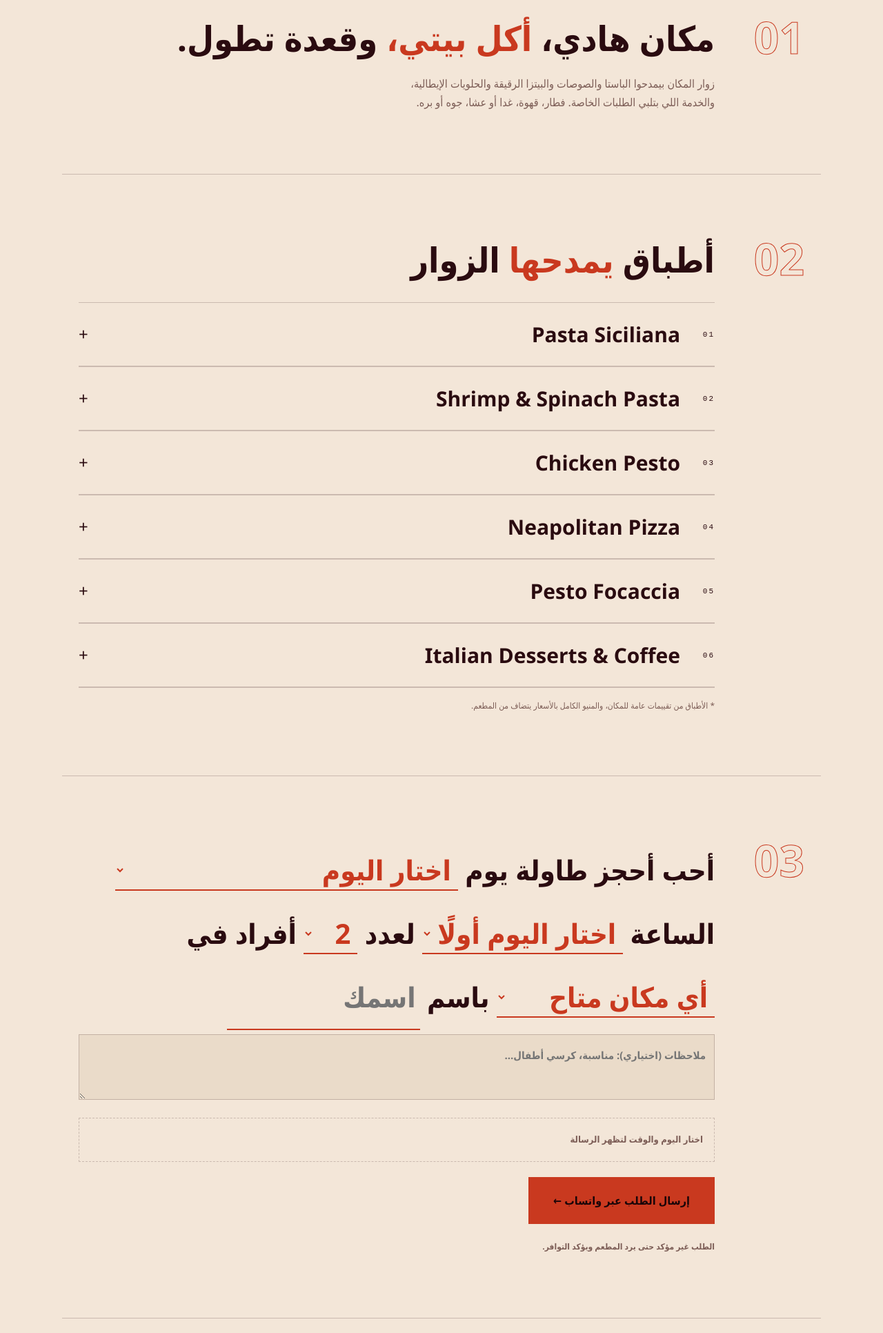
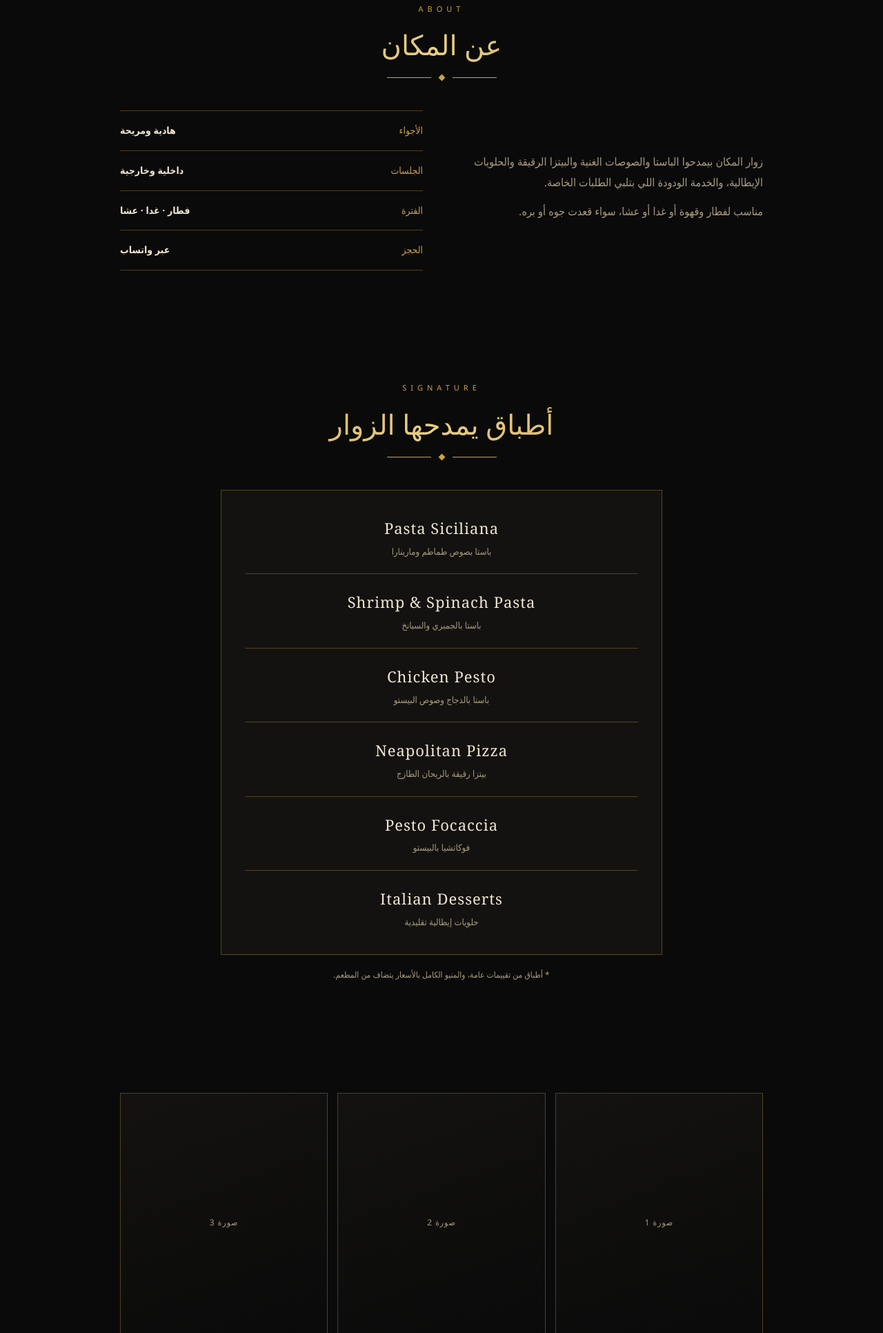
Before and after one commit to marwanahmed32/gta5-ps4-mod, a plain HTML site: page index.html in a window 1280 px wide. Shown: the part 868-2800 px from the top of the page at 69% size. Drawn offline with Linux system fonts and the light colour scheme.

Commit message:
Update index.html

```diff
--- a/index.html
+++ b/index.html
@@ -3,138 +3,144 @@
 <head>
 <meta charset="UTF-8"/>
 <meta name="viewport" content="width=device-width, initial-scale=1, viewport-fit=cover"/>
-<meta name="theme-color" content="#2a0b10"/>
-<title>MOKHITO — مطعم وكافيه | القاهرة</title>
+<title>Mokhito — مطعم وكافيه | القاهرة</title>
 <meta name="description" content="Mokhito — مطعم وكافيه في القاهرة. الأطباق وحجز طاولة عبر واتساب."/>
 <style>
-:root{--bg:#2a0b10;--bg2:#36111a;--ink:#f3e6d8;--mut:#b99f94;--ac:#ff7a59;--line:rgba(243,230,216,.18);box-sizing:border-box;padding-top:env(safe-area-inset-top,0px);padding-bottom:env(safe-area-inset-bottom,0px)}
-@media (prefers-color-scheme:light){:root:not([data-theme="dark"]){--bg:#f3e6d8;--bg2:#eadbc9;--ink:#2a0b10;--mut:#7d5e57;--ac:#c9391f;--line:rgba(42,11,16,.2)}}
-:root[data-theme="light"]{--bg:#f3e6d8;--bg2:#eadbc9;--ink:#2a0b10;--mut:#7d5e57;--ac:#c9391f;--line:rgba(42,11,16,.2)}
+/* الوضع الافتراضي: ذهبي على أسود. زر ◐ في القائمة يبدّل لكحلي على أبيض */
+:root{--bg:#0a0a0a;--bg2:#131210;--ink:#efe6d2;--mut:#a89c82;--gold:#c9a24a;--gold2:#e8cd86;--line:rgba(201,162,74,.35);--on:#0a0a0a;box-sizing:border-box;padding-top:env(safe-area-inset-top,0px);padding-bottom:env(safe-area-inset-bottom,0px)}
+:root[data-theme="light"]{--bg:#ffffff;--bg2:#f4f6fa;--ink:#12213f;--mut:#5a6784;--gold:#12306b;--gold2:#2a4f9a;--line:rgba(18,48,107,.3);--on:#ffffff}
 *{box-sizing:border-box;margin:0;padding:0}
-html{scroll-behavior:smooth}
-body{background:var(--bg);color:var(--ink);font-family:'Cairo','Segoe UI',Tahoma,Arial,sans-serif;line-height:1.7;overflow-x:hidden}
-.mono{font-family:'Courier New',monospace;letter-spacing:2px;font-size:11px;text-transform:uppercase;direction:ltr}
-#pg{position:fixed;top:env(safe-area-inset-top,0px);right:0;height:3px;background:var(--ac);width:0;z-index:60}
-header{position:fixed;top:env(safe-area-inset-top,0px);left:0;right:0;z-index:50;display:flex;justify-content:space-between;align-items:center;padding:18px 24px;mix-blend-mode:difference;color:#fff}
-header b{font-size:18px;letter-spacing:3px;direction:ltr}
-.bg{background:none;border:0;color:inherit;font:inherit;cursor:pointer;display:flex;align-items:center;gap:10px}
-.bg i{display:block;width:30px;height:10px;border-top:2px solid currentColor;border-bottom:2px solid currentColor}
-.ov{position:fixed;inset:0;background:var(--ac);color:#1a0508;z-index:55;display:flex;flex-direction:column;justify-content:center;padding:40px;clip-path:circle(0 at 0 0);transition:clip-path .7s cubic-bezier(.7,0,.2,1)}
-.ov.on{clip-path:circle(150% at 0 0)}
-.ov a{font-size:clamp(40px,10vw,90px);font-weight:900;color:inherit;text-decoration:none;line-height:1.15;display:flex;gap:16px;align-items:baseline;transition:transform .3s}
-.ov a:hover{transform:translateX(-14px)}
-.ov a small{font-size:12px;font-family:'Courier New',monospace}
-.ov .x{position:absolute;top:calc(18px + env(safe-area-inset-top,0px));left:24px;background:none;border:0;font:inherit;font-weight:800;cursor:pointer;color:inherit}
-.hero{min-height:100vh;display:flex;flex-direction:column;justify-content:flex-end;padding:0 24px 40px;border-bottom:1px solid var(--line)}
-.hero h1{font-size:clamp(60px,21vw,260px);line-height:.82;font-weight:900;letter-spacing:-.05em;direction:ltr;text-align:right;color:var(--ac);margin-bottom:26px}
-.meta{display:flex;justify-content:space-between;gap:16px;flex-wrap:wrap;border-top:1px solid var(--line);padding-top:16px;color:var(--mut)}
-.meta p{max-width:340px;font-size:15px;color:var(--ink)}
-.sec{padding:90px 24px;border-bottom:1px solid var(--line);max-width:1100px;margin:0 auto;display:grid;grid-template-columns:110px 1fr;gap:20px}
-.n{font-size:64px;font-weight:900;color:transparent;-webkit-text-stroke:1px var(--ac);line-height:1;direction:ltr;text-align:right}
-.big{font-size:clamp(26px,4.6vw,50px);font-weight:700;line-height:1.35}
-.big em{font-style:normal;color:var(--ac)}
-.sm{color:var(--mut);margin-top:18px;max-width:480px}
-.ac{border-top:1px solid var(--line)}
-.ac button{width:100%;background:none;border:0;border-bottom:1px solid var(--line);color:var(--ink);font:inherit;padding:20px 0;display:grid;grid-template-columns:50px 1fr 30px;align-items:center;text-align:right;cursor:pointer;transition:color .3s}
-.ac button:hover,.ac button.on{color:var(--ac)}
-.ac button span:nth-child(2){font-size:clamp(20px,3.4vw,30px);font-weight:700;direction:ltr;text-align:right}
-.ac button span:last-child{font-size:24px;transition:transform .35s;text-align:left}
-.ac button.on span:last-child{transform:rotate(45deg)}
-.ac .p{max-height:0;overflow:hidden;transition:max-height .45s;color:var(--mut);border-bottom:1px solid var(--line)}
-.ac .p div{padding:4px 50px 22px}
-.ac .p.on{max-height:120px}
-.note{font-size:12px;color:var(--mut);margin-top:16px}
-.ml{font-size:clamp(22px,4vw,40px);font-weight:700;line-height:2.3}
-.ml select,.ml input{font:inherit;font-weight:900;color:var(--ac);background:transparent;border:0;border-bottom:2px solid var(--ac);border-radius:0;padding:0 6px;outline:none;max-width:100%;cursor:pointer}
-.ml input{width:7em}
-.ml select option{color:#2a0b10;background:#f3e6d8;font-size:16px}
-.ml textarea{display:block;width:100%;margin-top:6px;font:inherit;font-size:15px;color:var(--ink);background:var(--bg2);border:1px solid var(--line);padding:12px;outline:none}
-.prev{white-space:pre-wrap;margin-top:26px;border:1px dashed var(--line);padding:16px;font-size:13px;color:var(--mut)}
-.send{margin-top:22px;background:var(--ac);color:#1a0508;border:0;padding:16px 36px;font:inherit;font-weight:900;font-size:16px;cursor:pointer;transition:transform .25s}
-.send:hover{transform:translateX(-8px)}
-.vis a{display:inline-block;margin-top:24px;font-size:clamp(28px,6vw,64px);font-weight:900;color:var(--ink);text-decoration:none;border-bottom:3px solid var(--ac);transition:color .3s}
-.vis a:hover{color:var(--ac)}
-footer{padding:30px 24px 50px;color:var(--mut);display:flex;justify-content:space-between}
-.rv{opacity:0;transform:translateY(30px);transition:1s}.rv.in{opacity:1;transform:none}
-@media(max-width:700px){.sec{grid-template-columns:1fr;gap:6px;padding:70px 22px}.n{font-size:44px}.ac button{grid-template-columns:34px 1fr 24px}.ac .p div{padding-inline-start:34px}}
+html{scroll-behavior:smooth;scroll-padding-top:70px}
+body{background:var(--bg);color:var(--ink);font-family:'Cairo','Segoe UI',Tahoma,Arial,sans-serif;line-height:1.9;overflow-x:hidden;transition:background .4s,color .4s}
+.serif{font-family:Georgia,'Times New Roman',serif}
+.gt{background:linear-gradient(135deg,var(--gold),var(--gold2),var(--gold));-webkit-background-clip:text;background-clip:text;color:transparent}
+nav{position:sticky;top:env(safe-area-inset-top,0px);z-index:30;background:color-mix(in srgb,var(--bg) 92%,transparent);backdrop-filter:blur(10px);border-bottom:1px solid var(--line);display:flex;align-items:center;justify-content:space-between;padding:12px 24px}
+nav .lg{font-size:24px;letter-spacing:2px;direction:ltr}
+nav .ln{display:flex;gap:22px;align-items:center}
+nav a{color:var(--mut);text-decoration:none;font-size:13px;transition:color .25s}
+nav a:hover{color:var(--gold)}
+.th{background:none;border:1px solid var(--line);color:var(--gold);width:32px;height:32px;border-radius:50%;cursor:pointer;font-size:15px}
+.hero{padding:34px 20px;min-height:90vh;display:flex}
+.frame{flex:1;border:1px solid var(--line);outline:1px solid var(--line);outline-offset:-10px;display:flex;flex-direction:column;align-items:center;justify-content:center;text-align:center;padding:50px 24px;background:radial-gradient(ellipse at 50% 0%,color-mix(in srgb,var(--gold) 16%,transparent),transparent 65%)}
+.kick{font-size:11px;letter-spacing:6px;color:var(--gold);direction:ltr;text-transform:uppercase}
+.hero h1{font-size:clamp(40px,7vw,68px);font-weight:400;letter-spacing:3px;margin:14px 0;direction:ltr}
+.orn{display:flex;align-items:center;gap:12px;color:var(--gold);margin:6px 0 18px}
+.orn:before,.orn:after{content:"";width:64px;height:1px;background:var(--gold)}
+.orn i{width:7px;height:7px;transform:rotate(45deg);background:var(--gold)}
+.hero p{max-width:440px;color:var(--mut)}
+.btns{display:flex;gap:12px;flex-wrap:wrap;justify-content:center;margin-top:28px}
+.btn{padding:12px 32px;border:1px solid var(--gold);color:var(--gold);text-decoration:none;font-size:14px;letter-spacing:1px;transition:.3s;background:none;font-family:inherit;cursor:pointer}
+.btn:hover,.btn.f{background:var(--gold);color:var(--on)}
+.btn.f:hover{background:transparent;color:var(--gold)}
+section{max-width:980px;margin:0 auto;padding:80px 24px}
+.hd{text-align:center;margin-bottom:44px}
+.hd h2{font-size:clamp(28px,4.5vw,40px);font-weight:400}
+.hd .kick{margin-bottom:4px}
+.hd .orn{justify-content:center;margin-bottom:0}
+.about{display:grid;grid-template-columns:1fr 1fr;gap:54px;align-items:center}
+.about p{color:var(--mut);margin-bottom:12px}
+.fx div{display:flex;justify-content:space-between;padding:15px 0;border-bottom:1px solid var(--line);font-size:14px}
+.fx div:first-child{border-top:1px solid var(--line)}.fx span{color:var(--gold)}
+.menu{max-width:640px;margin:0 auto;border:1px solid var(--line);padding:14px 34px;background:var(--bg2)}
+.d{padding:20px 0;text-align:center;border-bottom:1px solid var(--line)}
+.d:last-child{border:0}
+.d h3{font-size:22px;font-weight:400;direction:ltr;letter-spacing:1px}
+.d p{font-size:13px;color:var(--mut)}
+.note{font-size:12px;color:var(--mut);text-align:center;margin-top:18px}
+.gal{display:grid;grid-template-columns:repeat(3,1fr);gap:14px}
+.gal div{aspect-ratio:4/5;border:1px solid var(--line);display:grid;place-items:center;color:var(--mut);font-size:12px;letter-spacing:1px;background:linear-gradient(160deg,var(--bg2),var(--bg))}
+form{max-width:640px;margin:0 auto;border:1px solid var(--line);outline:1px solid var(--line);outline-offset:-8px;padding:38px 30px;display:grid;gap:20px;background:var(--bg2)}
+label{font-size:11px;letter-spacing:2px;color:var(--gold);display:block;margin-bottom:4px}
+input,select,textarea{width:100%;padding:12px 4px;border:0;border-bottom:1px solid var(--line);background:transparent;color:var(--ink);font:inherit;border-radius:0;outline:none}
+input:focus,select:focus,textarea:focus{border-color:var(--gold)}
+option{color:#111;background:#fff}
+.row{display:grid;grid-template-columns:repeat(auto-fit,minmax(160px,1fr));gap:22px}
+.prev{white-space:pre-wrap;border:1px dashed var(--line);padding:14px;font-size:13px;color:var(--mut)}
+.vs{text-align:center;border-top:1px solid var(--line)}
+.vs p{color:var(--mut);margin-bottom:22px}
+footer{text-align:center;color:var(--mut);font-size:11px;letter-spacing:4px;padding:26px 20px 50px;border-top:1px solid var(--line)}
+.rv{opacity:0;transform:translateY(20px);transition:opacity .9s,transform .9s}.rv.in{opacity:1;transform:none}
+@media(max-width:720px){.about{grid-template-columns:1fr;gap:28px}nav .ln a{display:none}.gal{gap:8px}section{padding:60px 20px}.menu{padding:8px 20px}}
 </style>
 </head>
 <body>
-<div id="pg"></div>
-<header><b>MOKHITO</b><button class="bg" id="op"><span class="mono">Menu</span><i></i></button></header>
-<div class="ov" id="ov"><button class="x" id="cl">إغلاق ✕</button>
-  <a href="#about"><small>01</small>عن المكان</a><a href="#dishes"><small>02</small>الأطباق</a><a href="#book"><small>03</small>الحجز</a><a href="#visit"><small>04</small>الموقع</a></div>
+<nav><div class="lg serif gt">Mokhito</div><div class="ln"><a href="#about">عن المكان</a><a href="#menu">الأطباق</a><a href="#book">الحجز</a><a href="#visit">الموقع</a><button class="th" id="th" title="تبديل الألوان">◐</button></div></nav>
 
-<section class="hero" id="top">
-  <div class="mono" style="color:var(--mut);margin-bottom:auto;padding-top:90px">Restaurant &amp; Café — Cairo</div>
-  <h1>MOKHITO</h1>
-  <div class="meta"><p>باستا وبيتزا وقهوة. جلسات داخلية وخارجية، وأكل بصوصات غنية.</p><div class="mono">Scroll ↓</div></div>
+<header class="hero"><div class="frame">
+  <div class="kick">Restaurant &amp; Café · Cairo</div>
+  <h1 class="serif gt">Mokhito</h1>
+  <div class="orn"><i></i></div>
+  <p>باستا وبيتزا وقهوة، في مكان هادي بجلسات داخلية وخارجية.</p>
+  <div class="btns"><a class="btn f" href="#book">احجز طاولة</a><a class="btn" href="#menu">الأطباق</a></div>
+</div></header>
+
+<section id="about" class="rv">
+  <div class="hd"><div class="kick">About</div><h2 class="serif gt">عن المكان</h2><div class="orn"><i></i></div></div>
+  <div class="about">
+    <div><p>زوار المكان بيمدحوا الباستا والصوصات الغنية والبيتزا الرقيقة والحلويات الإيطالية، والخدمة الودودة اللي بتلبي الطلبات الخاصة.</p><p>مناسب لفطار وقهوة أو غدا أو عشا، سواء قعدت جوه أو بره.</p></div>
+    <div class="fx"><div><span>الأجواء</span><b>هادية ومريحة</b></div><div><span>الجلسات</span><b>داخلية وخارجية</b></div><div><span>الفترة</span><b>فطار · غدا · عشا</b></div><div><span>الحجز</span><b>عبر واتساب</b></div></div>
+  </div>
 </section>
 
-<section class="sec rv" id="about"><div class="n">01</div>
-  <div><div class="big">مكان هادي، <em>أكل بيتي،</em> وقعدة تطول.</div>
-  <p class="sm">زوار المكان بيمدحوا الباستا والصوصات والبيتزا الرقيقة والحلويات الإيطالية، والخدمة اللي بتلبي الطلبات الخاصة. فطار، قهوة، غدا أو عشا، جوه أو بره.</p></div></section>
+<section id="menu" class="rv">
+  <div class="hd"><div class="kick">Signature</div><h2 class="serif gt">أطباق يمدحها الزوار</h2><div class="orn"><i></i></div></div>
+  <div class="menu">
+    <div class="d"><h3 class="serif">Pasta Siciliana</h3><p>باستا بصوص طماطم ومارينارا</p></div>
+    <div class="d"><h3 class="serif">Shrimp &amp; Spinach Pasta</h3><p>باستا بالجمبري والسبانخ</p></div>
+    <div class="d"><h3 class="serif">Chicken Pesto</h3><p>باستا بالدجاج وصوص البيستو</p></div>
+    <div class="d"><h3 class="serif">Neapolitan Pizza</h3><p>بيتزا رقيقة بالريحان الطازج</p></div>
+    <div class="d"><h3 class="serif">Pesto Focaccia</h3><p>فوكاتشيا بالبيستو</p></div>
+    <div class="d"><h3 class="serif">Italian Desserts</h3><p>حلويات إيطالية تقليدية</p></div>
+  </div>
+  <p class="note">* أطباق من تقييمات عامة، والمنيو الكامل بالأسعار يتضاف من المطعم.</p>
+</section>
 
-<section class="sec rv" id="dishes"><div class="n">02</div>
-  <div><div class="big" style="margin-bottom:28px">أطباق <em>يمدحها</em> الزوار</div>
-  <div class="ac" id="ac"></div>
-  <p class="note">* الأطباق من تقييمات عامة للمكان، والمنيو الكامل بالأسعار يتضاف من المطعم.</p></div></section>
+<section class="rv"><div class="gal"><div>صورة 1</div><div>صورة 2</div><div>صورة 3</div></div></section>
 
-<section class="sec rv" id="book"><div class="n">03</div>
-  <div class="ml">
-    أحب أحجز طاولة يوم <select id="dsel"></select>
-    الساعة <select id="tsel"></select>
-    لعدد <select id="pp"></select> أفراد
-    في <select id="zn"><option>أي مكان متاح</option><option>الجلسة الخارجية</option><option>الداخل</option></select>
-    باسم <input id="nm" placeholder="اسمك"/>
-    <textarea id="nt" rows="2" placeholder="ملاحظات (اختياري): مناسبة، كرسي أطفال..."></textarea>
+<section id="book" class="rv">
+  <div class="hd"><div class="kick">Reservation</div><h2 class="serif gt">احجز طاولتك</h2><div class="orn"><i></i></div></div>
+  <form onsubmit="return false">
+    <div class="row"><div><label>اليوم</label><select id="dsel"></select></div><div><label>الميعاد</label><select id="tsel"></select></div></div>
+    <div class="row"><div><label>الاسم</label><input id="nm" placeholder="اسمك"/></div><div><label>عدد الأفراد</label><select id="pp"></select></div><div><label>المكان</label><select id="zn"><option>أي مكان متاح</option><option>جلسة خارجية</option><option>داخلي</option></select></div></div>
+    <div><label>ملاحظات (اختياري)</label><textarea id="nt" rows="2" placeholder="مناسبة، كرسي أطفال..."></textarea></div>
     <div class="prev" id="pv"></div>
-    <button class="send" id="go">إرسال الطلب عبر واتساب ←</button>
-    <p class="note">الطلب غير مؤكد حتى يرد المطعم ويؤكد التوافر.</p>
-  </div></section>
+    <button class="btn f" id="go" type="button">إرسال طلب الحجز عبر واتساب</button>
+    <p class="note" style="margin:0">الطلب غير مؤكد حتى يرد المطعم ويؤكد التوافر.</p>
+  </form>
+</section>
 
-<section class="sec rv vis" id="visit"><div class="n">04</div>
-  <div><div class="big">تعالى <em>زورنا</em> في المنيل</div>
-  <a href="https://maps.app.goo.gl/qy3ge4Giy2mt8o2NA" target="_blank" rel="noopener">افتح الخريطة ↗</a></div></section>
-<footer class="mono"><span>© MOKHITO</span><span>Cairo</span></footer>
+<div class="vs"><section id="visit" class="rv">
+  <div class="hd"><div class="kick">Visit</div><h2 class="serif gt">الموقع</h2><div class="orn"><i></i></div></div>
+  <p>المنيل، القاهرة</p>
+  <a class="btn" href="https://maps.app.goo.gl/qy3ge4Giy2mt8o2NA" target="_blank" rel="noopener">افتح في خرائط جوجل</a>
+</section></div>
+<footer>MOKHITO · CAIRO</footer>
 
 <script>
 var WA_NUMBER=""; // رقم المطعم بصيغة دولية بدون + مثال: 2010xxxxxxxx
-var D=[["Pasta Siciliana","باستا بصوص طماطم ومارينارا، من أكتر الأطباق اللي الزوار بيمدحوها."],["Shrimp & Spinach Pasta","باستا بالجمبري والسبانخ."],["Chicken Pesto","باستا بالدجاج وصوص البيستو."],["Neapolitan Pizza","بيتزا إيطالية رقيقة بالريحان الطازج."],["Pesto Focaccia","فوكاتشيا بالبيستو."],["Italian Desserts & Coffee","حلويات إيطالية وقهوة لقعدة هادية."]];
-var ac=document.getElementById('ac');
-D.forEach(function(x,i){var b=document.createElement('button'),p=document.createElement('div');b.innerHTML='<span class="mono">0'+(i+1)+'</span><span>'+x[0]+'</span><span>+</span>';p.className='p';p.innerHTML='<div>'+x[1]+'</div>';
- b.onclick=function(){var o=p.classList.contains('on');document.querySelectorAll('.ac .p').forEach(function(q){q.classList.remove('on')});document.querySelectorAll('.ac button').forEach(function(q){q.classList.remove('on')});if(!o){p.classList.add('on');b.classList.add('on')}};
- ac.appendChild(b);ac.appendChild(p)});
-
-var ov=document.getElementById('ov');
-document.getElementById('op').onclick=function(){ov.classList.add('on')};
-function cl(){ov.classList.remove('on')}
-document.getElementById('cl').onclick=cl;ov.querySelectorAll('a').forEach(function(a){a.onclick=cl});
-var pg=document.getElementById('pg');
-addEventListener('scroll',function(){var h=document.documentElement;pg.style.width=(h.scrollTop/(h.scrollHeight-h.clientHeight)*100)+'%'});
-
+document.getElementById('th').onclick=function(){var r=document.documentElement;r.dataset.theme=r.dataset.theme=='light'?'':'light'};
 var DN=['الأحد','الإثنين','الثلاثاء','الأربعاء','الخميس','الجمعة','السبت'],MN=['يناير','فبراير','مارس','أبريل','مايو','يونيو','يوليو','أغسطس','سبتمبر','أكتوبر','نوفمبر','ديسمبر'];
 var TIMES=[];for(var h=12;h<=23;h++){TIMES.push(h+':00');TIMES.push(h+':30')}
 var selD=null,selT=null,DS=document.getElementById('dsel'),TS=document.getElementById('tsel'),now=new Date(),DAYS=[];
 function f12(t){var p=t.split(':'),h=+p[0];return(h>12?h-12:h)+':'+p[1]+' '+(h>=12?'م':'ص')}
 function fillTimes(){var td=selD&&selD.toDateString()==new Date().toDateString(),n=new Date(),c=0;
- TS.innerHTML='<option value="">اختار الوقت</option>';selT=null;
+ TS.innerHTML='<option value="">— اختار الميعاد —</option>';selT=null;
  TIMES.forEach(function(t){var p=t.split(':');if(td&&(+p[0]*60+ +p[1])<=n.getHours()*60+n.getMinutes()+60)return;TS.innerHTML+='<option value="'+t+'">'+f12(t)+'</option>';c++});
- if(!c)TS.innerHTML='<option value="">لا مواعيد اليوم</option>'}
-DS.innerHTML='<option value="">اختار اليوم</option>';
+ if(!c)TS.innerHTML='<option value="">لا مواعيد متبقية اليوم</option>'}
+DS.innerHTML='<option value="">— اختار اليوم —</option>';
 for(var i=0;i<14;i++){var d=new Date(now);d.setDate(now.getDate()+i);DAYS.push(d);
  DS.innerHTML+='<option value="'+i+'">'+(i==0?'اليوم — ':i==1?'بكرة — ':'')+DN[d.getDay()]+' '+d.getDate()+' '+MN[d.getMonth()]+'</option>'}
-TS.innerHTML='<option value="">اختار اليوم أولًا</option>';
+TS.innerHTML='<option value="">اختار اليوم الأول</option>';
 var pp=document.getElementById('pp');for(var k=1;k<=12;k++)pp.innerHTML+='<option>'+k+'</option>';pp.value=2;
 function msg(){var nm=document.getElementById('nm').value.trim()||'—',nt=document.getElementById('nt').value.trim();
  return 'السلام عليكم، أود حجز طاولة في Mokhito.\n👤 الاسم: '+nm+'\n📅 اليوم: '+DN[selD.getDay()]+' '+selD.getDate()+' '+MN[selD.getMonth()]+'\n⏰ الموعد: '+f12(selT)+'\n👥 عدد الأفراد: '+pp.value+'\n📍 المكان: '+document.getElementById('zn').value+(nt?'\n📝 ملاحظات: '+nt:'')+'\nبرجاء تأكيد التوافر. شكرًا'}
-function upd(){document.getElementById('pv').textContent=(selD&&selT)?msg():'اختار اليوم والوقت لتظهر الرسالة'}
-DS.onchange=function(){selD=DS.value===''?null:DAYS[+DS.value];if(selD)fillTimes();else{TS.innerHTML='<option value="">اختار اليوم أولًا</option>';selT=null}upd()};
+function upd(){document.getElementById('pv').textContent=(selD&&selT)?msg():'اختار اليوم والميعاد لتظهر الرسالة'}
+DS.onchange=function(){selD=DS.value===''?null:DAYS[+DS.value];if(selD)fillTimes();else{TS.innerHTML='<option value="">اختار اليوم الأول</option>';selT=null}upd()};
 TS.onchange=function(){selT=TS.value||null;upd()};
 ['nm','nt','pp','zn'].forEach(function(id){document.getElementById(id).oninput=upd});
-document.getElementById('go').onclick=function(){if(!selD||!selT){alert('اختار اليوم والوقت الأول');return}window.open('https://wa.me/'+WA_NUMBER+'?text='+encodeURIComponent(msg()),'_blank')};
+document.getElementById('go').onclick=function(){if(!selD||!selT){alert('اختار اليوم والميعاد الأول');return}window.open('https://wa.me/'+WA_NUMBER+'?text='+encodeURIComponent(msg()),'_blank')};
 upd();
-var io=new IntersectionObserver(function(e){e.forEach(function(x){if(x.isIntersecting){x.target.classList.add('in');io.unobserve(x.target)}})},{threshold:.1});
+var io=new IntersectionObserver(function(e){e.forEach(function(x){if(x.isIntersecting){x.target.classList.add('in');io.unobserve(x.target)}})},{threshold:.08});
 document.querySelectorAll('.rv').forEach(function(el){io.observe(el)});
 </script>
 </body>
```
